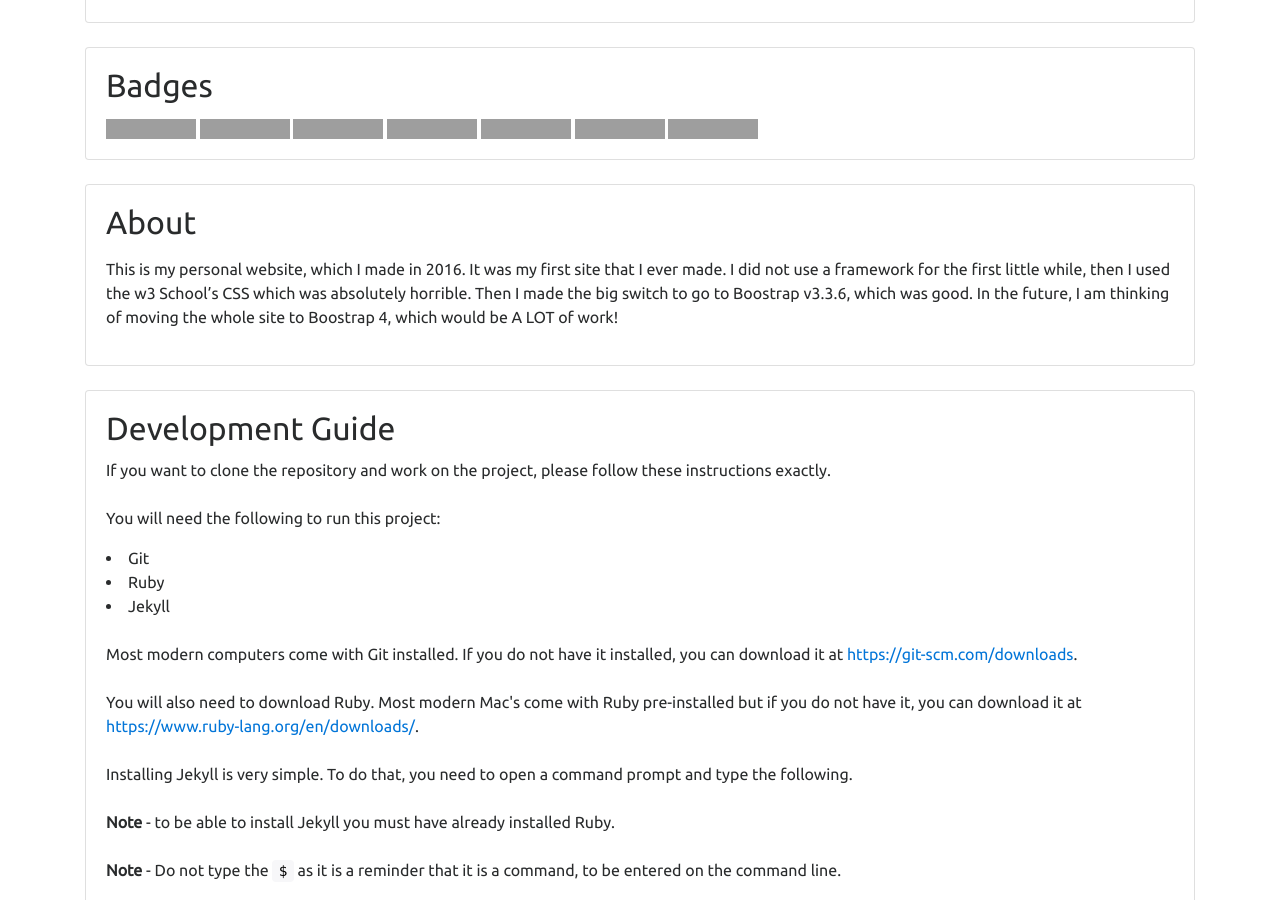
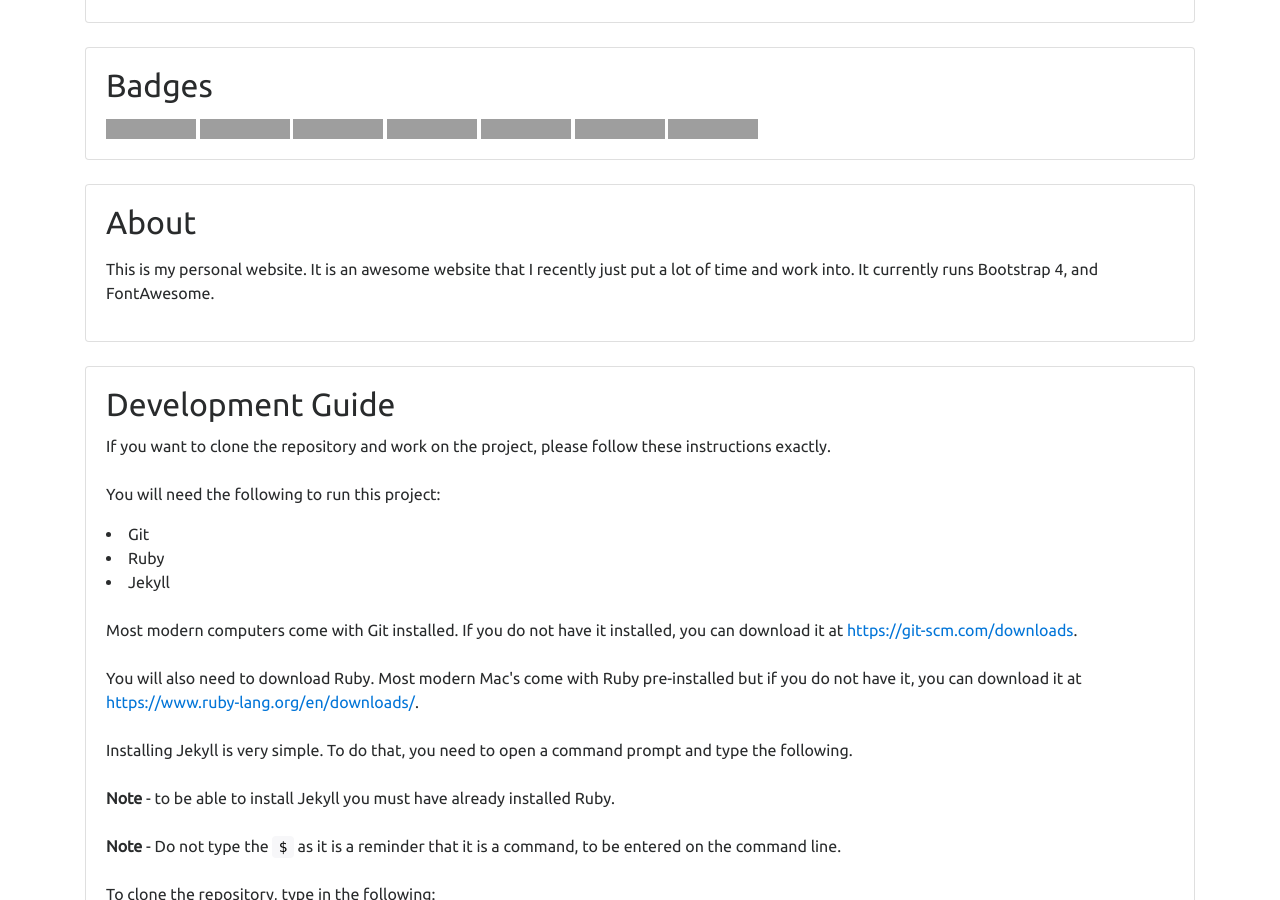
Before and after one commit to michael-bateman/projects.michaelbateman.ca, a Jekyll site: the page built from projects/michaelbateman-ca.md, in a window 1280 px wide and 900 px high, scrolled down 324 px, cut to the strip 0-900 px from the top of the window. Built offline with Jekyll 4.4.1, drawn with Linux system fonts in a browser that asks for light colours; grey boxes are pictures that could not be loaded.

Commit message:
Fixes project

```diff
--- a/projects/michaelbateman-ca.md
+++ b/projects/michaelbateman-ca.md
@@ -5,4 +5,4 @@ permalink: /personal-website/
 project: michaelbateman.ca
 ---
 
-This is my personal website, which I made in 2016.  It was my first site that I ever made.  I did not use a framework for the first little while, then I used the w3 School's CSS which was absolutely horrible.  Then I made the big switch to go to Boostrap v3.3.6, which was good.  In the future, I am thinking of moving the whole site to Boostrap 4, which would be A LOT of work!
+This is my personal website.  It is an awesome website that I recently just put a lot of time and work into.  It currently runs Bootstrap 4, and FontAwesome.
```
